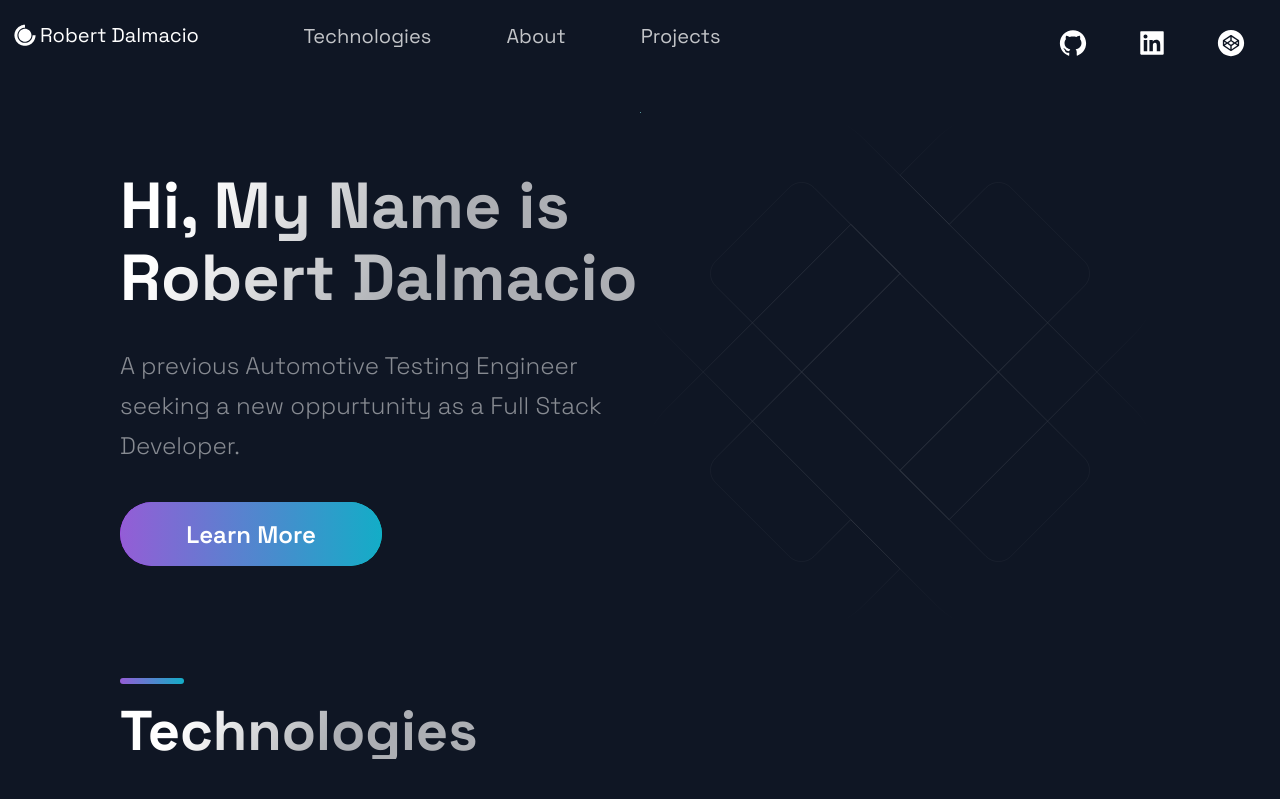
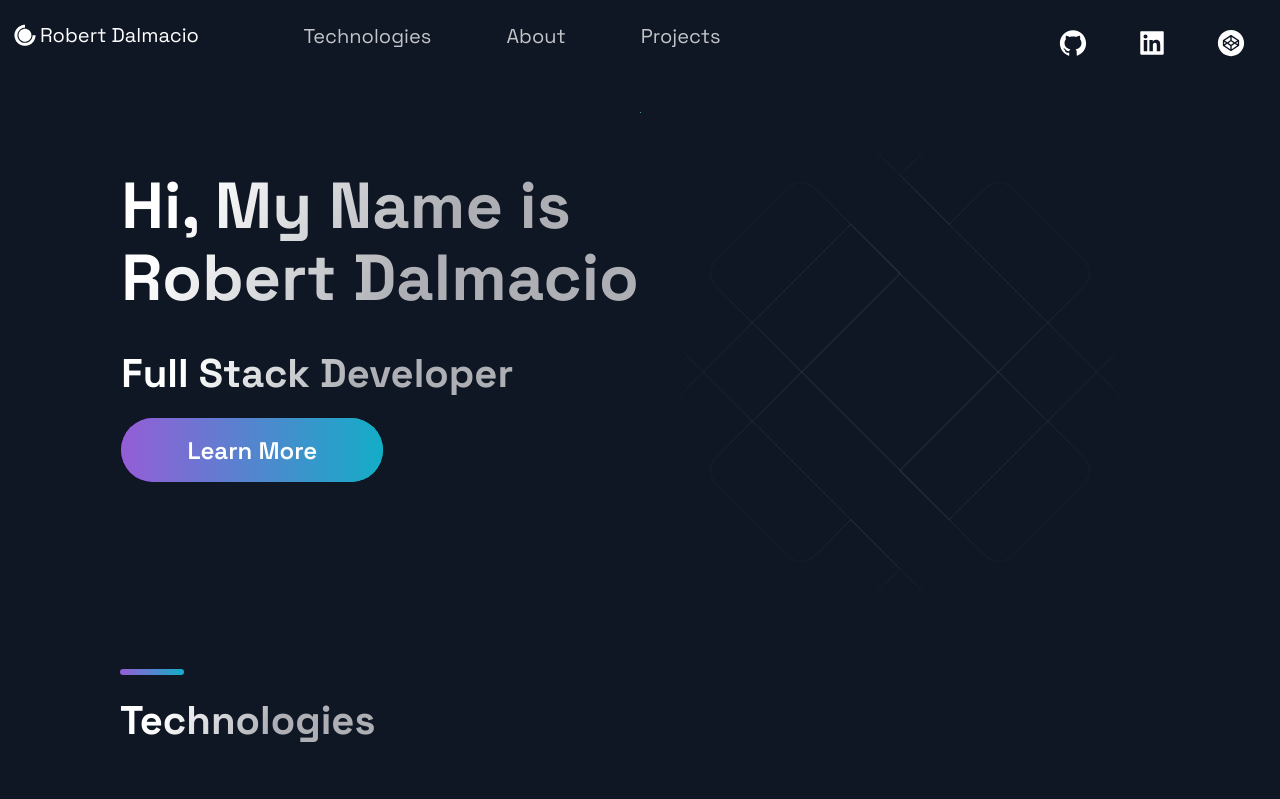
Before and after one commit to RobertDalmacio/personal-potfolio, a Next.js app: page / in a window 1280 px wide. Shown: the top 799 px of the page. Built offline with nearby package versions, Linux system fonts and the light colour scheme.

Commit message:
Updated Hero

```diff
--- a/src/components/Hero/Hero.js
+++ b/src/components/Hero/Hero.js
@@ -11,9 +11,9 @@ const Hero = (props) => (
         Hi, My Name is<br />
         Robert Dalmacio
       </SectionTitle>
-      <SectionText>
-        A previous Automotive Testing Engineer seeking a new oppurtunity as a Full Stack Developer.
-      </SectionText>
+      <SectionTitle>
+        Full Stack Developer
+      </SectionTitle>
       <Button onClick={() => window.location = 'https://google.com/'}>Learn More</Button>
     </LeftSection>
   </Section>
--- a/src/styles/GlobalComponents/index.js
+++ b/src/styles/GlobalComponents/index.js
@@ -26,7 +26,7 @@ export const Section = styled.section`
 
 export const SectionTitle = styled.h2`
   font-weight: 800;
-  font-size: ${(props) => props.main ? '65px' : '56px'};
+  font-size: ${(props) => props.main ? '65px' : '40px'};
   line-height: ${(props) => props.main ? '72px' : '56px'};
   width: max-content;
   max-width: 100%;
```
